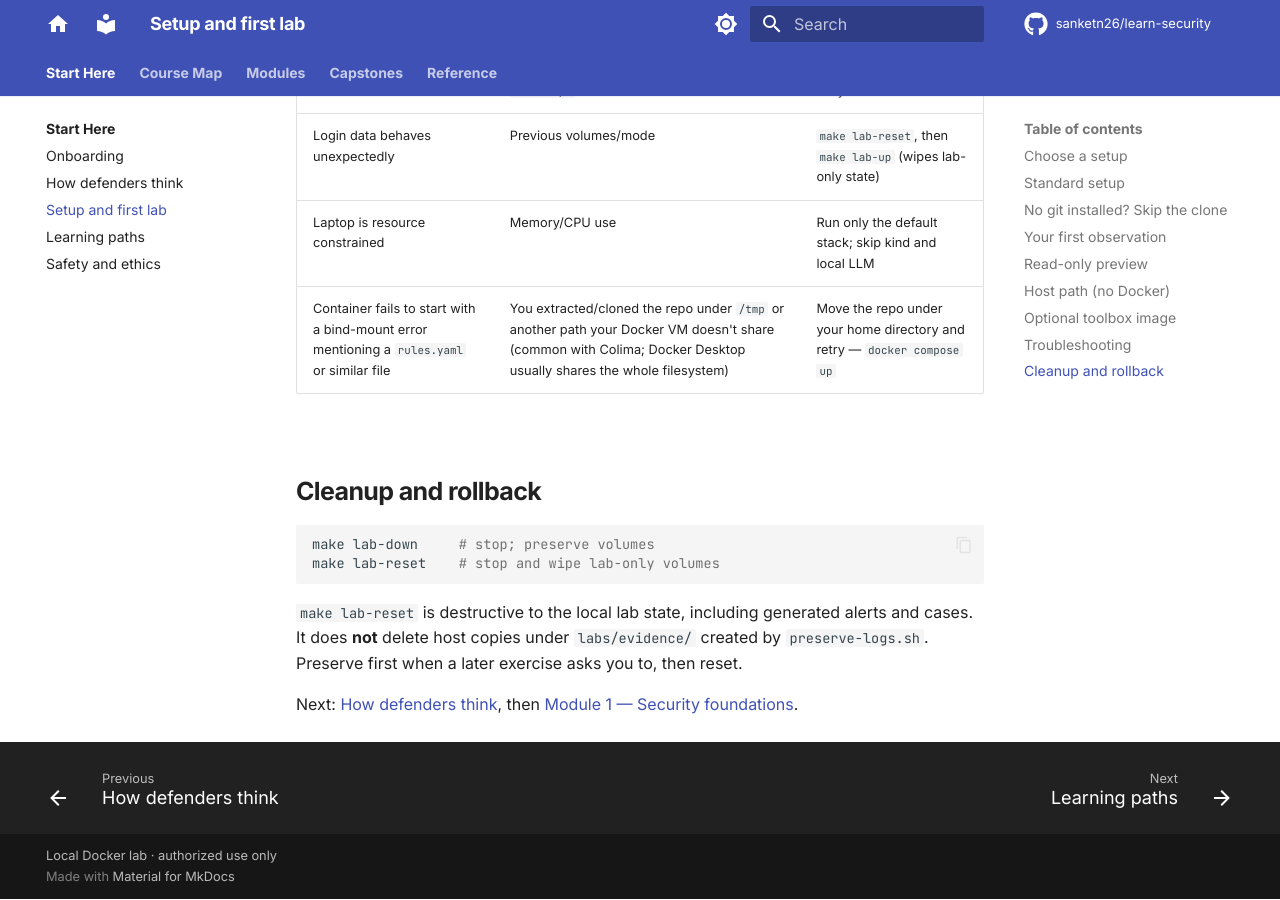
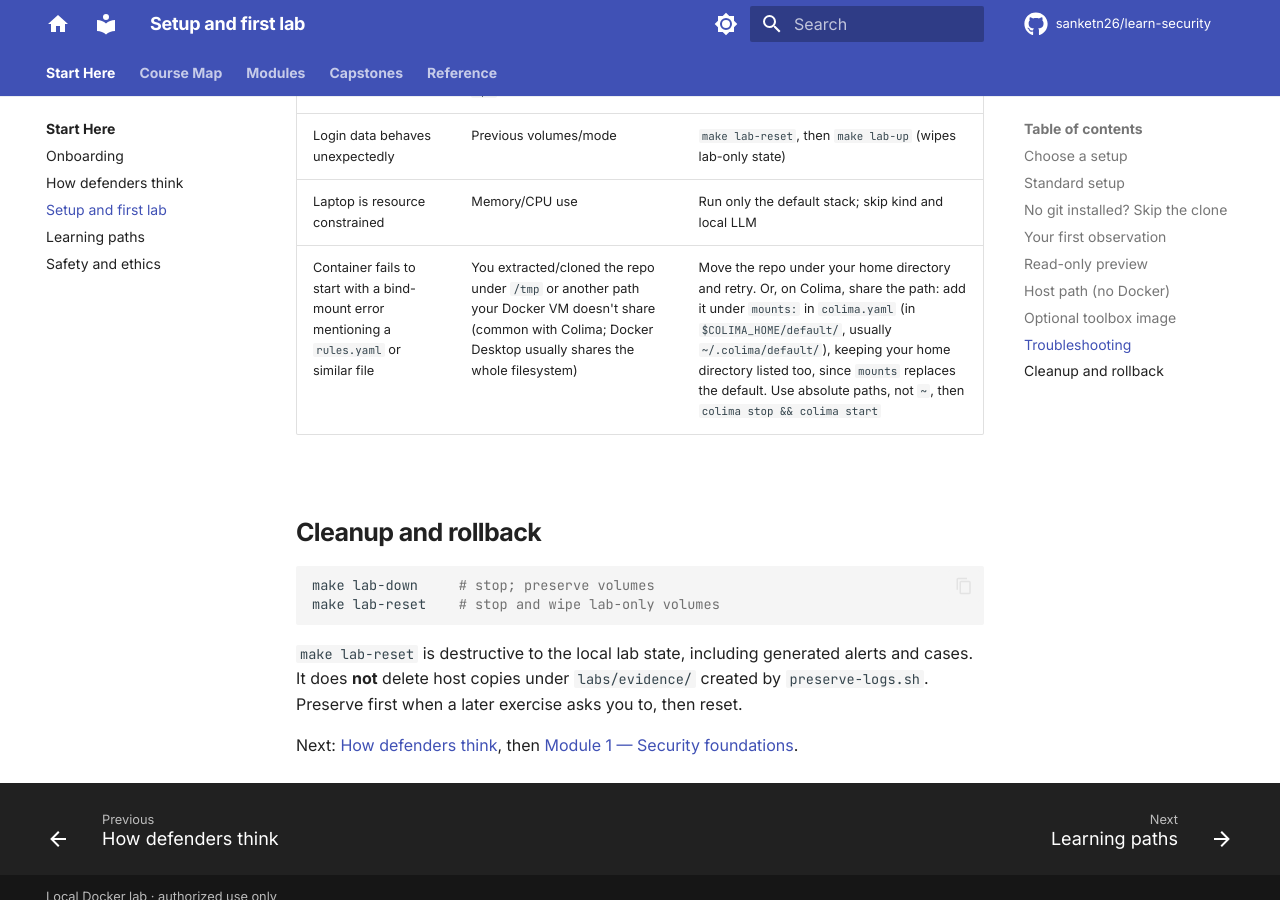
Before and after one commit to sanketn26/learn-security, an MkDocs documentation site: the page built from docs/setup.md, in a window 1280 px wide and 900 px high, scrolled down 4119 px. Built offline with MkDocs 1.6.1 and Material for MkDocs 9.7.7, drawn with Linux system fonts in a browser that asks for light colours; a script that is not in the unit is left out; comment, search, counter and statistics services are not loaded.

Commit message:
Document Colima mounts for repos outside home; mark Docker replay verified
Co-Authored-By: Claude Opus 5 <noreply@anthropic.com>

```diff
--- a/docs/setup.md
+++ b/docs/setup.md
@@ -171,7 +171,7 @@ LLM runtime).
 | Health endpoint not ready | `docker compose -f labs/compose.yaml logs notes-api` | Wait for build/startup; retry health |
 | Login data behaves unexpectedly | Previous volumes/mode | `make lab-reset`, then `make lab-up` (wipes lab-only state) |
 | Laptop is resource constrained | Memory/CPU use | Run only the default stack; skip kind and local LLM |
-| Container fails to start with a bind-mount error mentioning a `rules.yaml` or similar file | You extracted/cloned the repo under `/tmp` or another path your Docker VM doesn't share (common with Colima; Docker Desktop usually shares the whole filesystem) | Move the repo under your home directory and retry — `docker compose up` |
+| Container fails to start with a bind-mount error mentioning a `rules.yaml` or similar file | You extracted/cloned the repo under `/tmp` or another path your Docker VM doesn't share (common with Colima; Docker Desktop usually shares the whole filesystem) | Move the repo under your home directory and retry. Or, on Colima, share the path: add it under `mounts:` in `colima.yaml` (in `$COLIMA_HOME/default/`, usually `~/.colima/default/`), keeping your home directory listed too, since `mounts` replaces the default. Use absolute paths, not `~`, then `colima stop && colima start` |
 
 ## Cleanup and rollback
 
```
Also changed, not shown: plan.md (+1 -1 lines).
